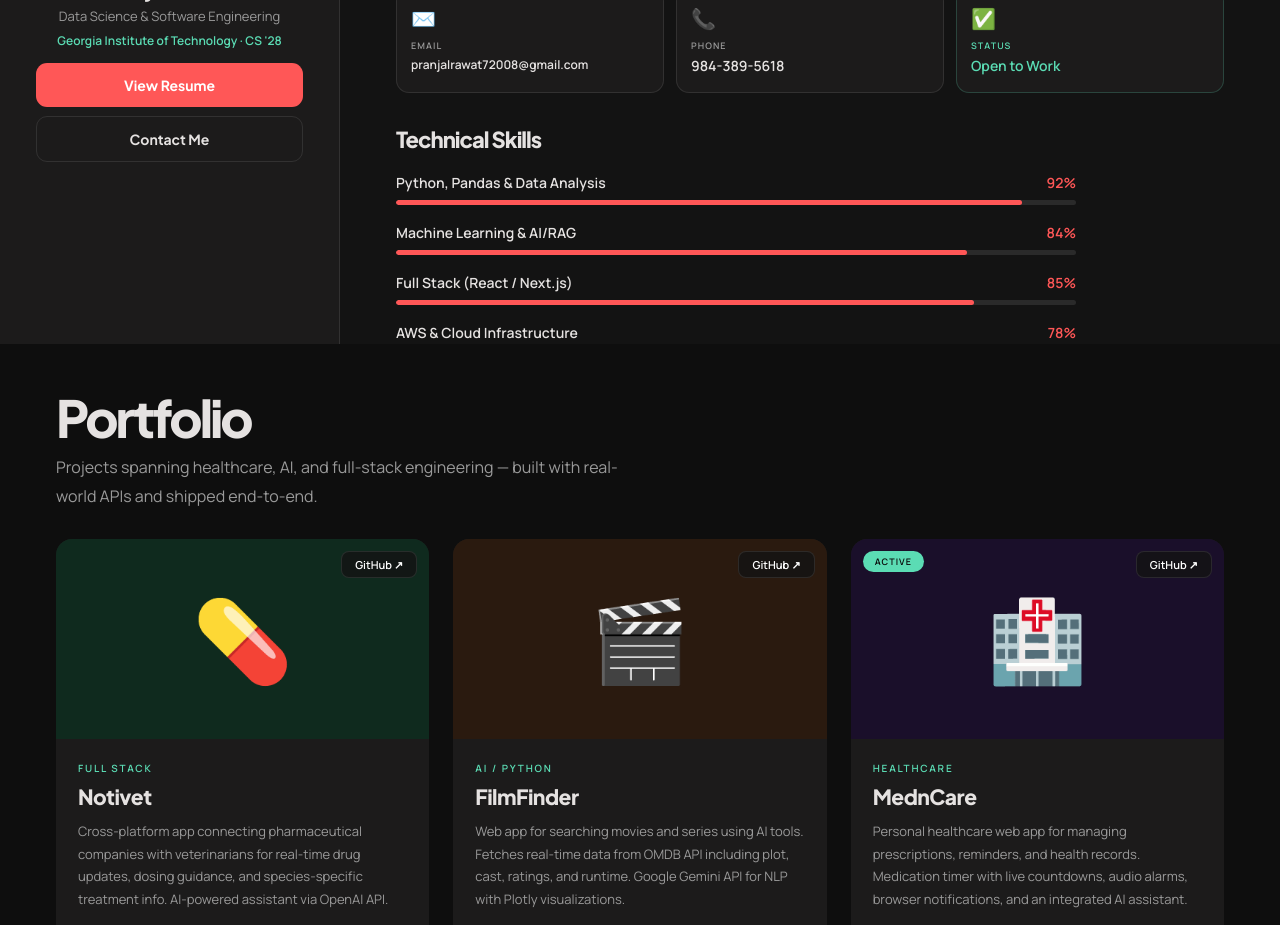
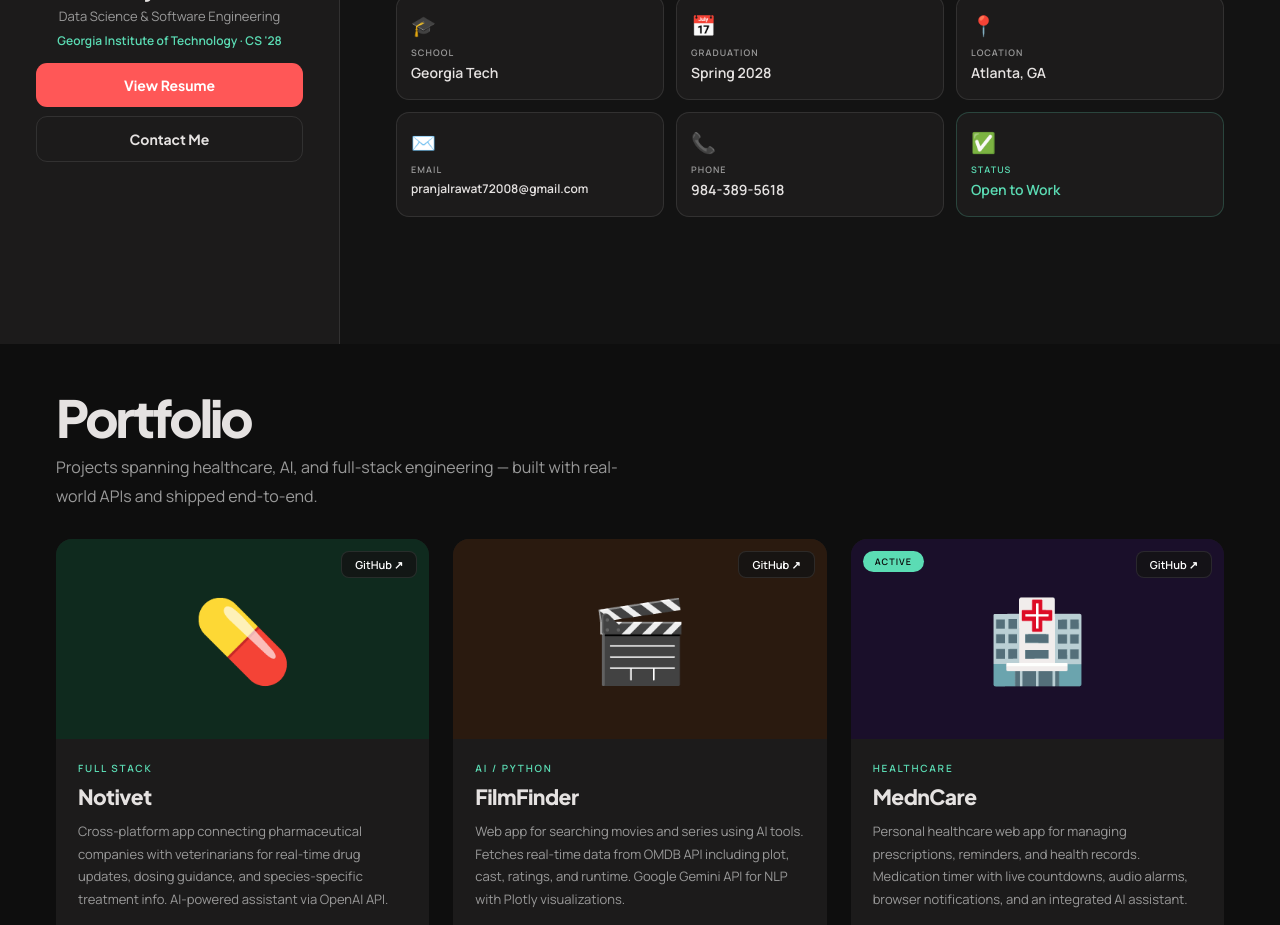
Before and after one commit to Rawating/portfolio1, a React (Vite) app in the folder kinetic-curator/: page / in a window 1280 px wide. Shown: the part 1200-2125 px from the top of the page. Built offline with nearby package versions, Linux system fonts and the light colour scheme.

Commit message:
update ThinkDigits bullets, remove skill bars

```diff
--- a/kinetic-curator/src/components/About.tsx
+++ b/kinetic-curator/src/components/About.tsx
@@ -1,5 +1,5 @@
 import React from 'react'
-import { OWNER, SKILL_BARS } from '../constants'
+import { OWNER } from '../constants'
 import type { SectionId } from '../constants'
 
 interface AboutProps { onNav: (s: SectionId) => void }
@@ -65,21 +65,6 @@
         ))}
       </div>
 
-      {/* Skill bars */}
-      <div style={{ fontFamily: "'Plus Jakarta Sans',sans-serif", fontWeight: 800, fontSize: 22, letterSpacing: '-1px', marginBottom: 20 }}>Technical Skills</div>
-      <div style={{ maxWidth: 680 }}>
-        {SKILL_BARS.map(({ label, pct }) => (
-          <div key={label} style={{ marginBottom: 18 }}>
-            <div style={{ display: 'flex', justifyContent: 'space-between', fontSize: 14, fontWeight: 600, marginBottom: 8 }}>
-              <span>{label}</span>
-              <span style={{ color: 'var(--primary)' }}>{pct}%</span>
-            </div>
-            <div style={{ height: 5, background: 'var(--surf2)', borderRadius: 3, overflow: 'hidden' }}>
-              <div className="sk-fill" style={{ width: `${pct}%`, height: '100%', borderRadius: 3, background: 'var(--primary)' }} />
-            </div>
-          </div>
-        ))}
-      </div>
     </section>
   </div>
 )
```
